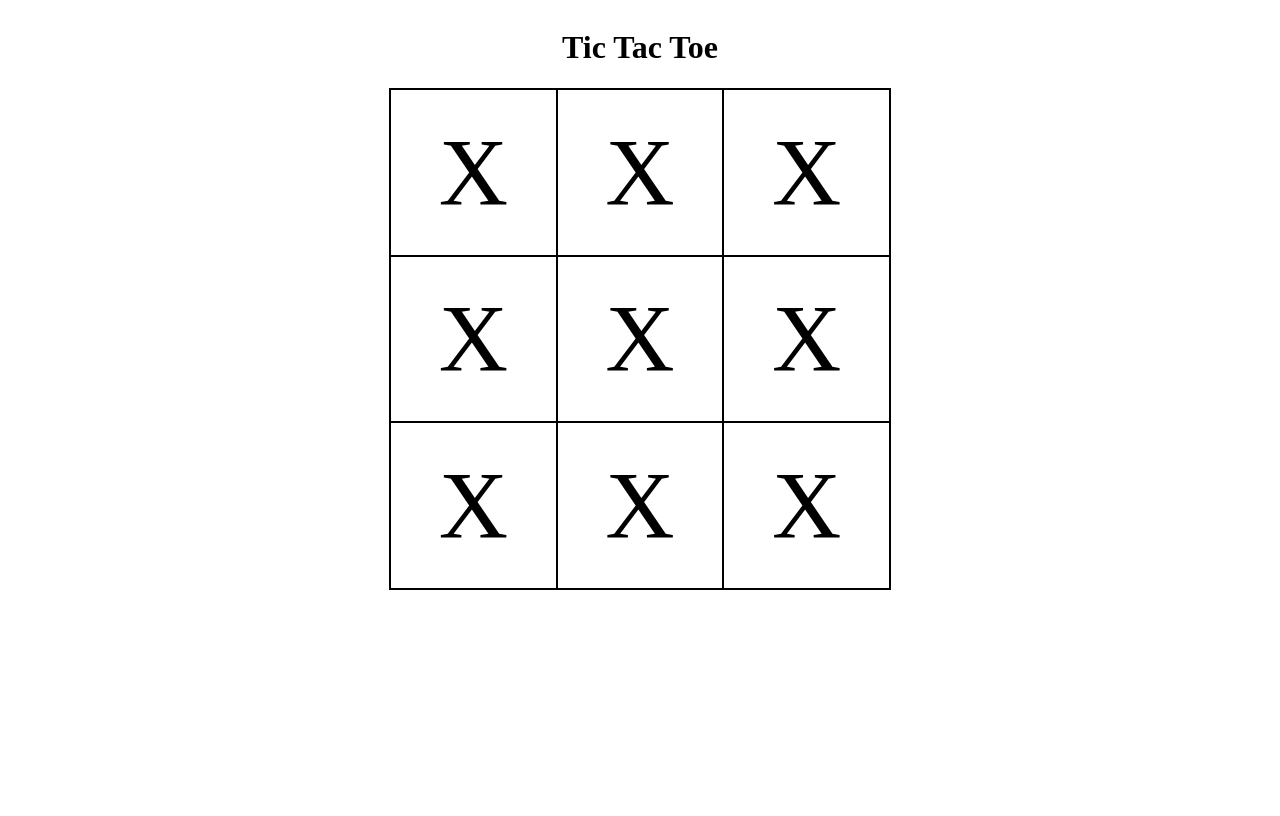
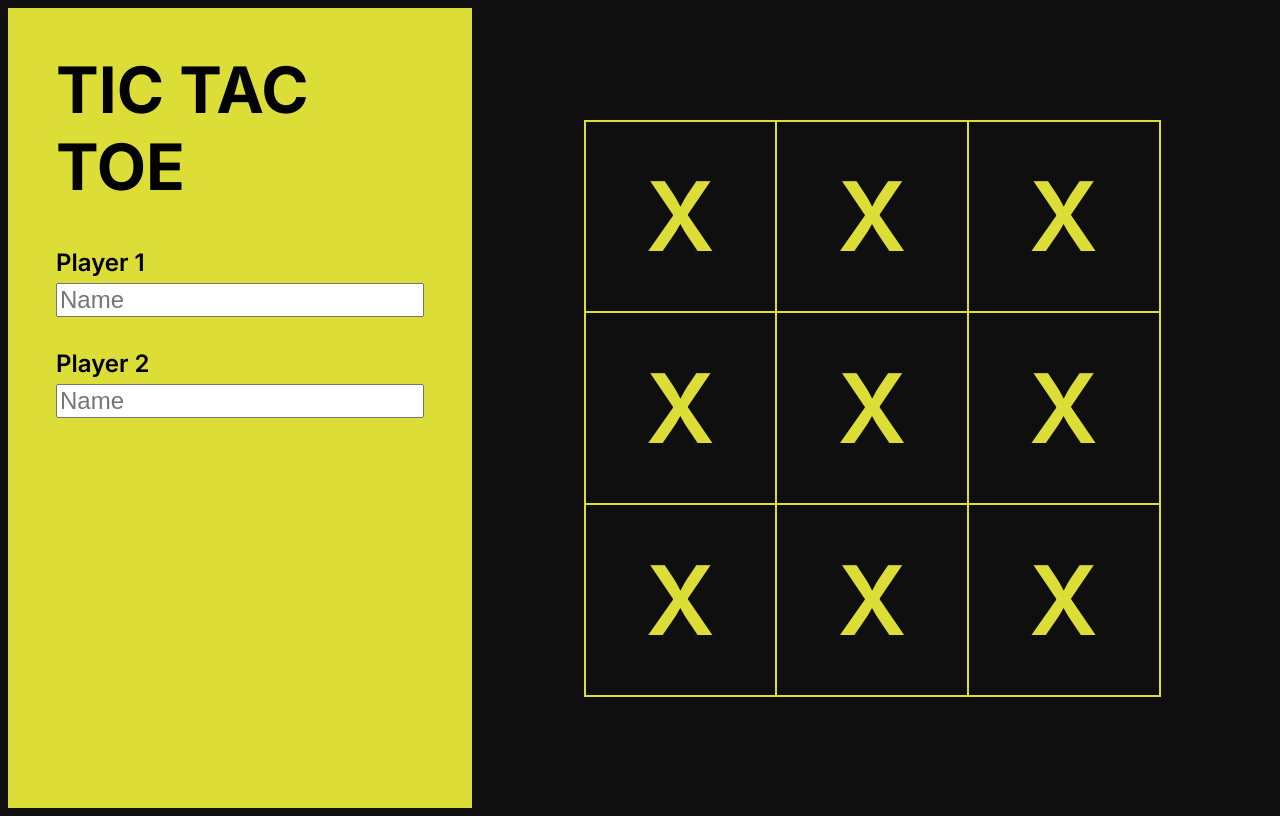
Before and after one commit to n-dett/tic-tac-toe, a plain HTML site: page index.html in a window 1280 px wide. Drawn offline with Linux system fonts and the light colour scheme.

Commit message:
Add sidebar

```diff
--- a/index.html
+++ b/index.html
@@ -7,8 +7,20 @@
     <title>Document</title>
 </head>
 <body>
-    <h1>Tic Tac Toe</h1>
+    <div id="sidebar">
+        <h1>TIC TAC TOE</h1>
+        <div id="player-one" class="players">
+            <label for="player-one-name">Player 1</label>
+            <input type="text" id="player-one-name" name="player-one-name" placeholder="Name">
+        </div>
+
+        <div id="player-two" class="players">
+            <label for="player-two-name">Player 2</label>
+            <input type="text" id="player-two-name" name="player-two-name" placeholder="Name">
+        </div>
+    </div>
     <div id="board-container">
+        <div id="board">
             <div class="squares" id="square1">X</div>
             <div class="squares" id="square2">X</div>
             <div class="squares" id="square3">X</div>
@@ -19,6 +31,7 @@
             <div class="squares" id="square8">X</div>
             <div class="squares" id="square9">X</div>
         </div>
+    </div>
 
     <script src="tic-tac-toe.js"></script>
 </body>
--- a/style.css
+++ b/style.css
@@ -1,21 +1,68 @@
+@import url('https://fonts.googleapis.com/css2?family=Inter:ital,opsz,wght@0,14..32,100..900;1,14..32,100..900&display=swap');
+
+
+:root {
+    --yellow-green: rgb(221, 221, 55);
+  }
 
 body{
+    background-color: rgb(15, 15, 15);
+    display: flex;
+    align-items: center;
+    font-family: 'Inter', Arial, Helvetica, sans-serif;
+
+}
+
+#sidebar {
     display: flex;
     flex-direction: column;
-    align-items: center;
+    background-color: var(--yellow-green);
+    width: 30%;
+    height: 100vh;
+    padding: 0 3em;
+}
+
+h1 {
+    font-size: 4em;
+    text-align: left;
+}
+
+.players {
+    margin-bottom: 2em;
+}
+
+label {
+    font-size: 1.5em;
+    font-weight: 600;
+}
+
+input {
+    font-size: 1.5em;
+    width: 15em;
+    margin-top: .25em;
 }
 
 #board-container {
-    border: 1px solid black;
-    width: 500px;
-    height: 500px;
+    width: 70%;
+    height: 100vh;
+    display: flex;
+    align-items: center;
+    justify-content: center;
+}
+
+#board {
+    border: 1px solid var(--yellow-green);
+    width: 575px;
+    height: 575px;
     display: grid;
     grid-template-columns: repeat(3, 1fr);
 }
 
 .squares {
+    color: var(--yellow-green);
     font-size: 6em;
-    border: 1px solid black;
+    font-weight: 600;
+    border: 1px solid var(--yellow-green);
     display: flex;
     align-items: center;
     justify-content: center;
```
Lines whose indentation alone changed are shown as unchanged.
